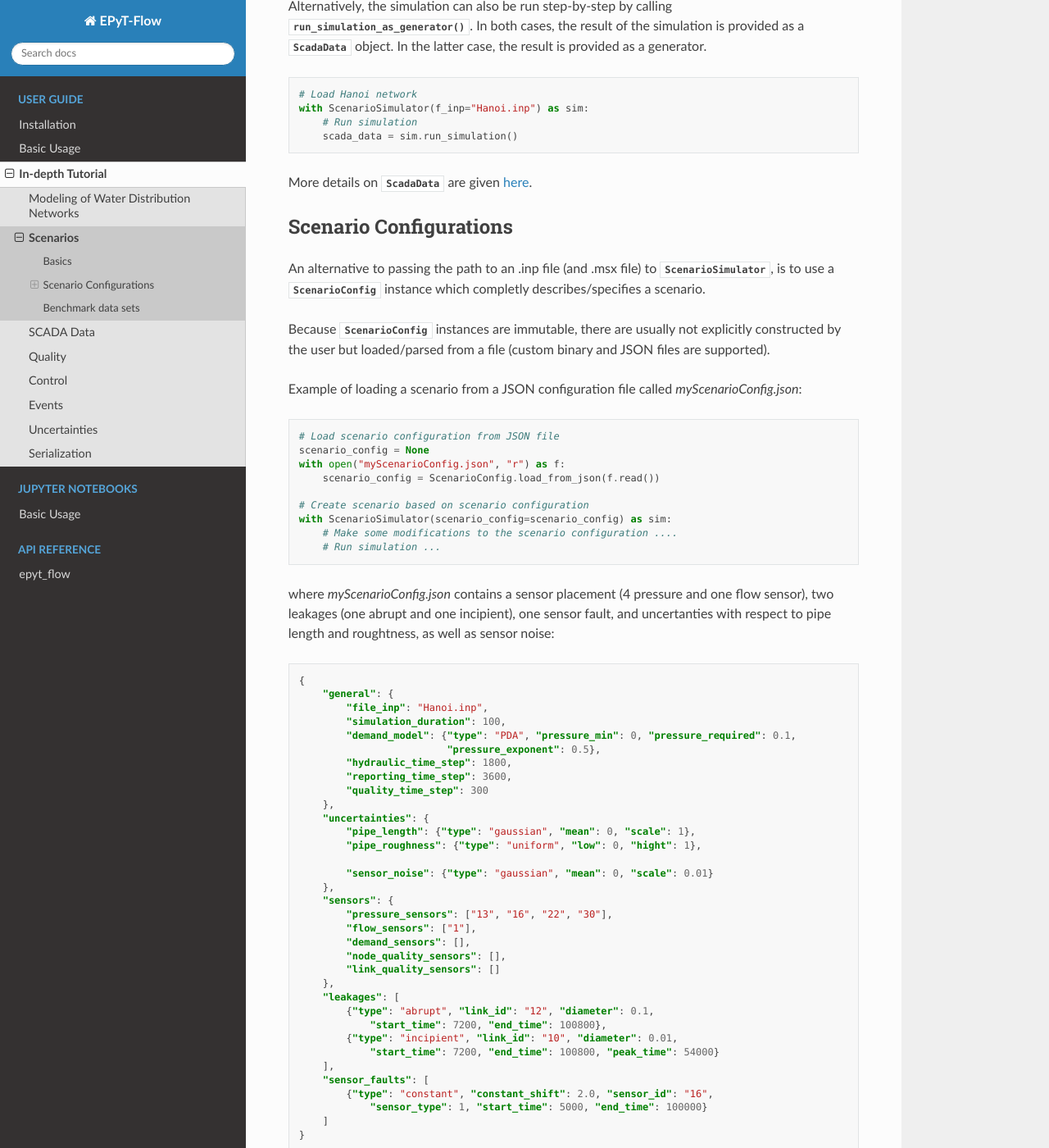
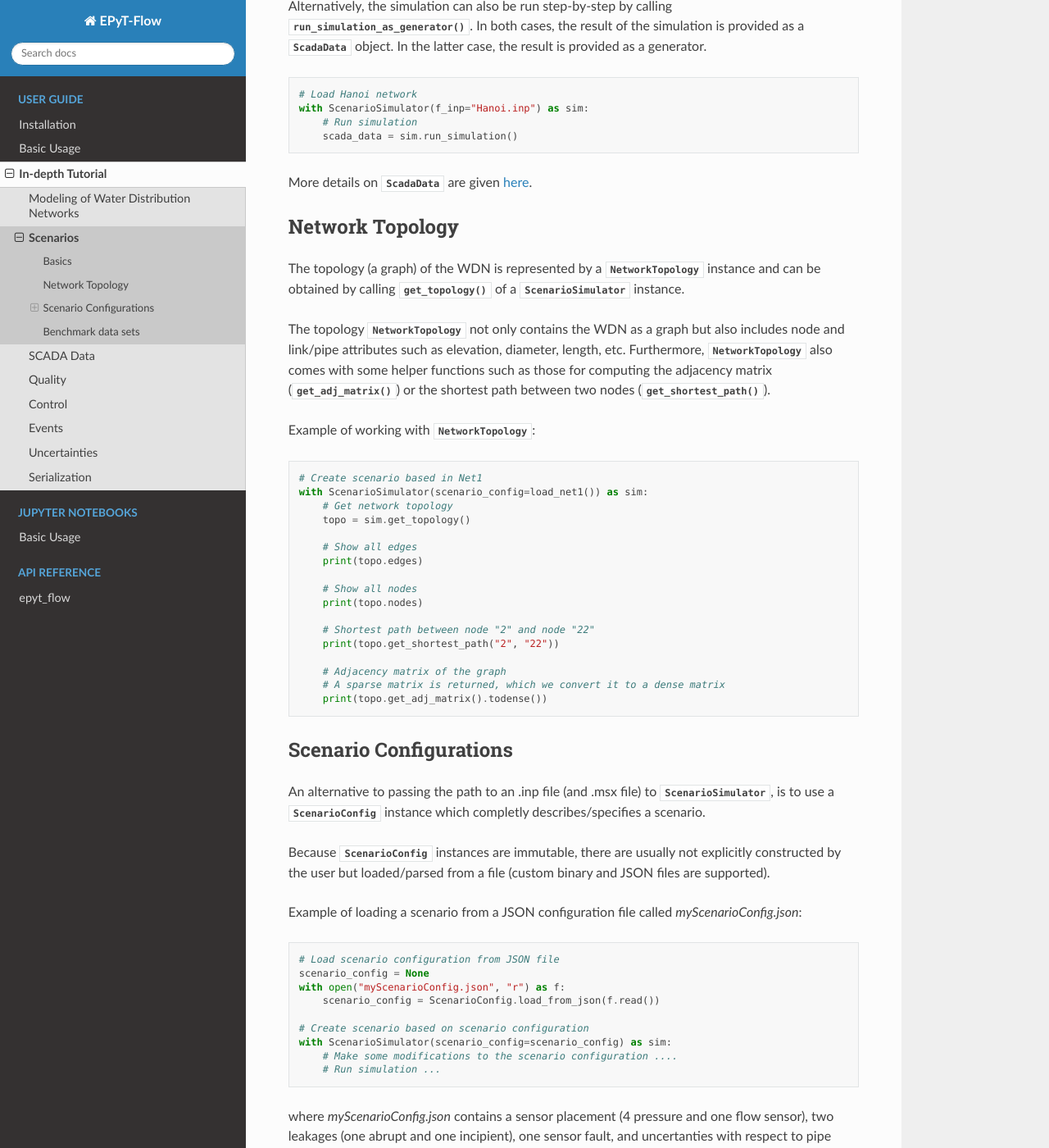
Before and after one commit to WaterFutures/EPyT-Flow, a Sphinx documentation site: the page built from docs/tut.scenarios.rst, in a window 1280 px wide and 1400 px high, scrolled down 1127 px. Shown: the whole window at 82% size. Built offline with Sphinx 7.4.7 and the Read the Docs theme 2.0.0, drawn with Linux system fonts in a browser that asks for light colours.

Commit message:
Add tutorial/documentation about network topology

```diff
--- a/docs/tut.scenarios.rst
+++ b/docs/tut.scenarios.rst
@@ -71,6 +71,45 @@ In the latter case, the result is provided as a generator.
         scada_data = sim.run_simulation()
 
 More details on :class:`~epyt_flow.simulation.scada.scada_data.ScadaData` are given :ref:`here <tut.scada>`.
+
+
+Network Topology
+++++++++++++++++
+
+The topology (a graph) of the WDN is represented by a :class:`~epyt_flow.topology.NetworkTopology`
+instance and can be obtained by calling
+:func:`~epyt_flow.simulation.scenario_simulator.ScenarioSimulator.get_topology` of a
+:class:`~epyt_flow.simulation.scenario_simulator.ScenarioSimulator` instance.
+
+The topology :class:`~epyt_flow.topology.NetworkTopology` not only contains the WDN as a graph
+but also includes node and link/pipe attributes such as elevation, diameter, length, etc.
+Furthermore, :class:`~epyt_flow.topology.NetworkTopology` also comes with some helper functions
+such as those for computing the adjacency matrix
+(:func:`~epyt_flow.topology.NetworkTopology.get_adj_matrix`) or the shortest path between two nodes
+(:func:`~epyt_flow.topology.NetworkTopology.get_shortest_path`).
+
+Example of working with :class:`~epyt_flow.topology.NetworkTopology`:
+
+.. code-block:: python
+
+    # Create scenario based in Net1
+    with ScenarioSimulator(scenario_config=load_net1()) as sim:
+        # Get network topology
+        topo = sim.get_topology()
+
+        # Show all edges
+        print(topo.edges)
+
+        # Show all nodes
+        print(topo.nodes)
+
+        # Shortest path between node "2" and node "22"
+        print(topo.get_shortest_path("2", "22"))
+
+        # Adjacency matrix of the graph
+        # A sparse matrix is returned, which we convert it to a dense matrix
+        print(topo.get_adj_matrix().todense())
+
 
 Scenario Configurations
 +++++++++++++++++++++++
```
